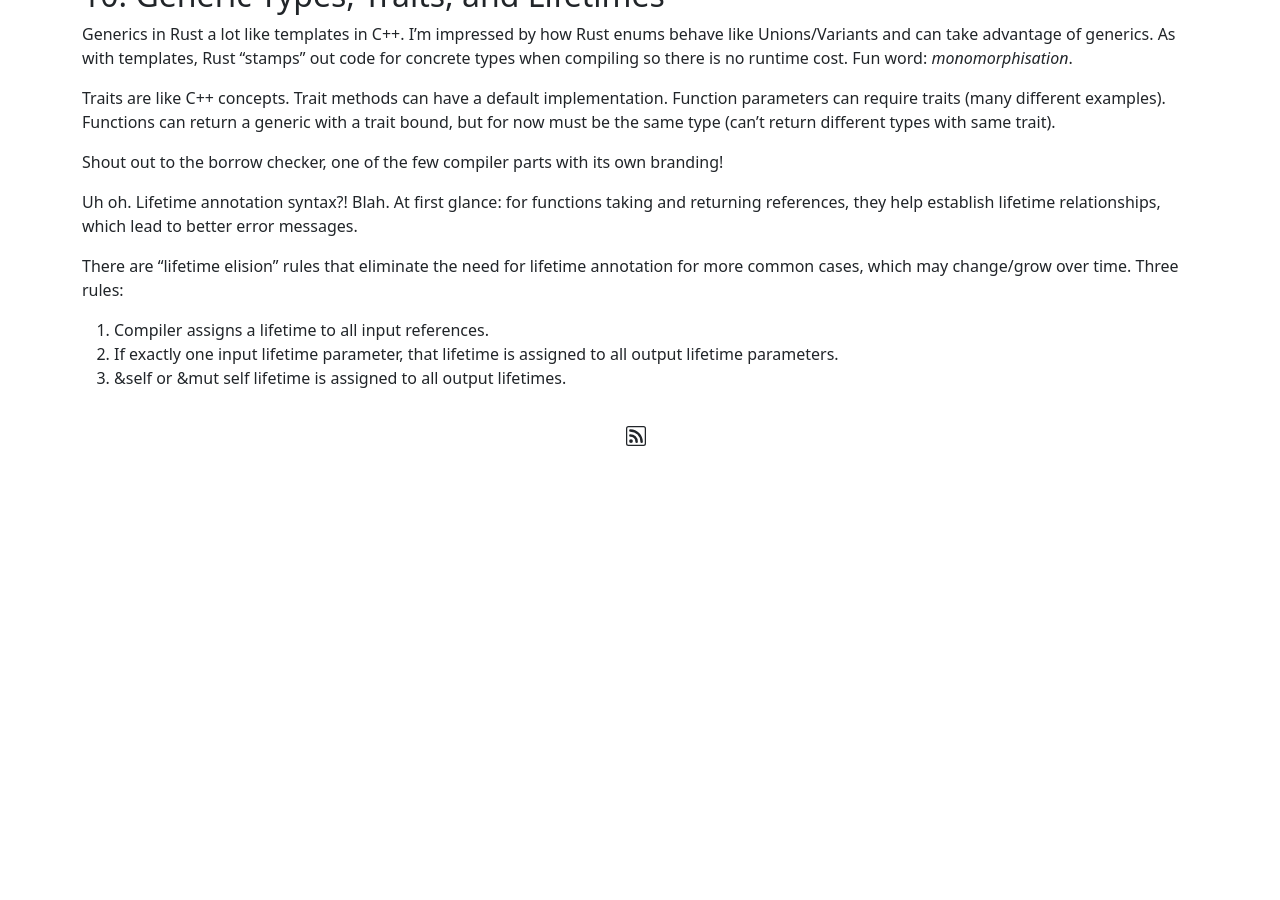
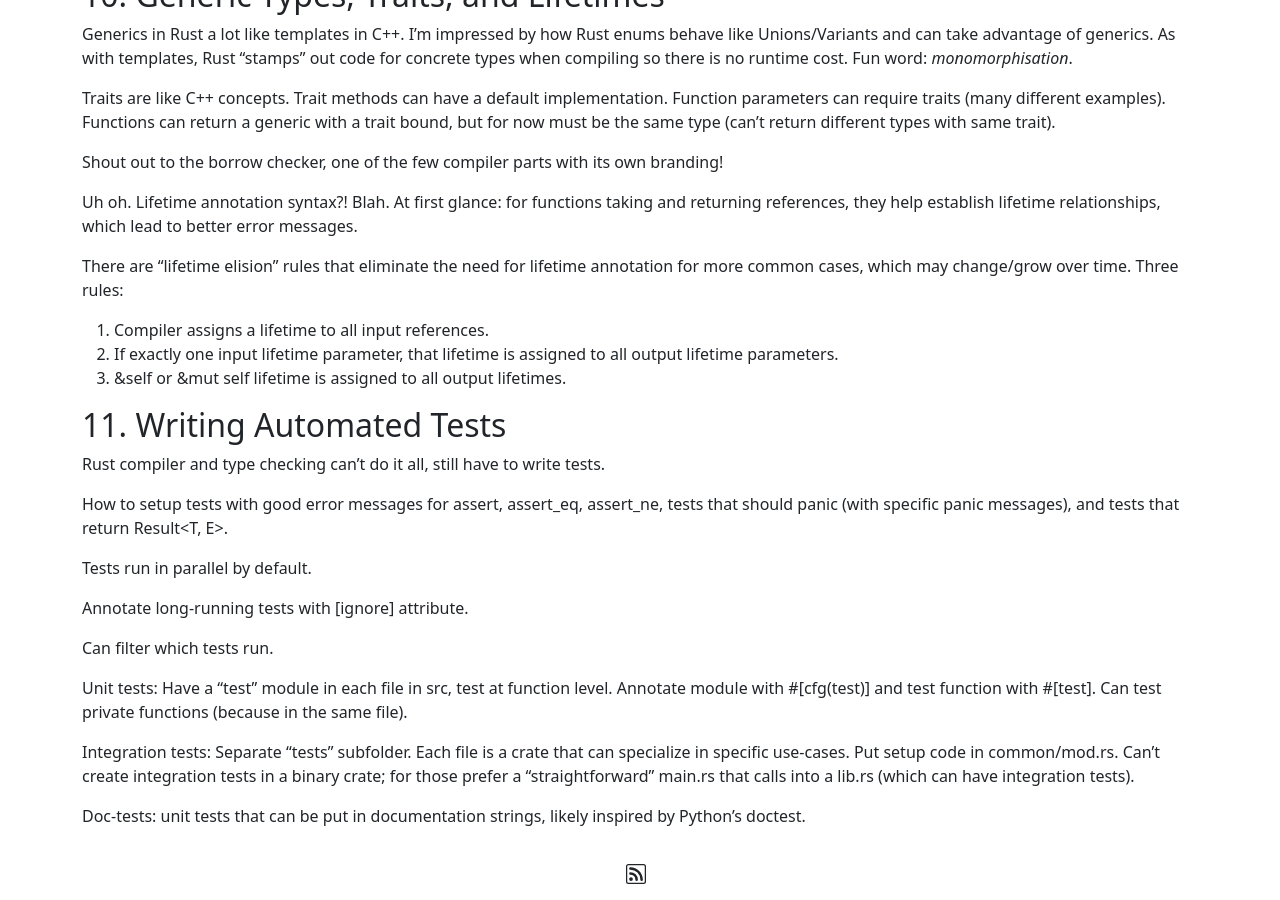
Before and after one commit to matthewdrees/matthewdrees.github.io, a Jekyll site: the page built from _posts/2022-09-30-the-rust-programming-language.md, in a window 1280 px wide and 900 px high, scrolled down 2887 px. Built offline with Jekyll 4.4.1, drawn with Linux system fonts in a browser that asks for light colours; before the commit the page ends 3349 px from its top, so only the background shows below that.

Commit message:
Rust book, chapter 11.

```diff
--- a/_posts/2022-09-30-the-rust-programming-language.md
+++ b/_posts/2022-09-30-the-rust-programming-language.md
@@ -115,3 +115,21 @@ There are "lifetime elision" rules that eliminate the need for lifetime annotati
 1. Compiler assigns a lifetime to all input references.
 2. If exactly one input lifetime parameter, that lifetime is assigned to all output lifetime parameters.
 3. &self or &mut self lifetime is assigned to all output lifetimes.
+
+## 11. Writing Automated Tests
+
+Rust compiler and type checking can't do it all, still have to write tests.
+
+How to setup tests with good error messages for assert, assert_eq, assert_ne, tests that should panic (with specific panic messages), and tests that return Result<T, E>.
+
+Tests run in parallel by default.
+
+Annotate long-running tests with [ignore] attribute.
+
+Can filter which tests run.
+
+Unit tests: Have a "test" module in each file in src, test at function level. Annotate module with #[cfg(test)] and test function with #[test]. Can test private functions (because in the same file).
+
+Integration tests: Separate "tests" subfolder. Each file is a crate that can specialize in specific use-cases. Put setup code in common/mod.rs. Can't create integration tests in a binary crate; for those prefer a "straightforward" main.rs that calls into a lib.rs (which can have integration tests).
+
+Doc-tests: unit tests that can be put in documentation strings, likely inspired by Python's doctest.
```
